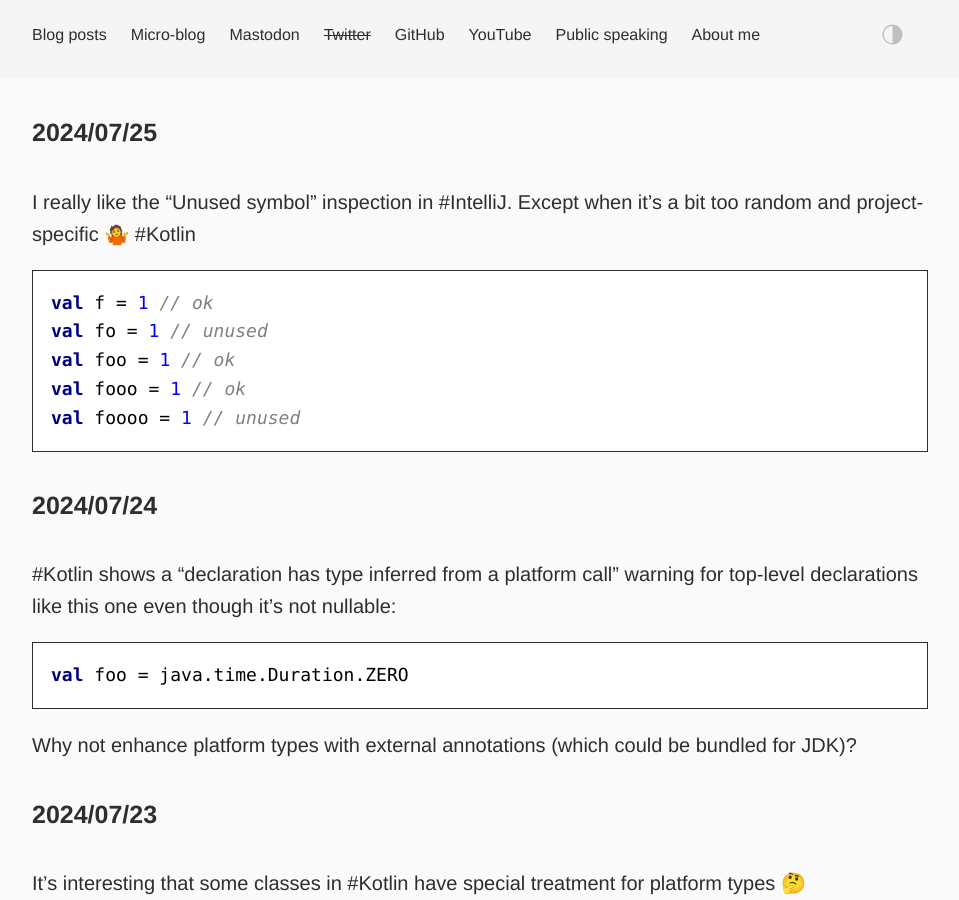
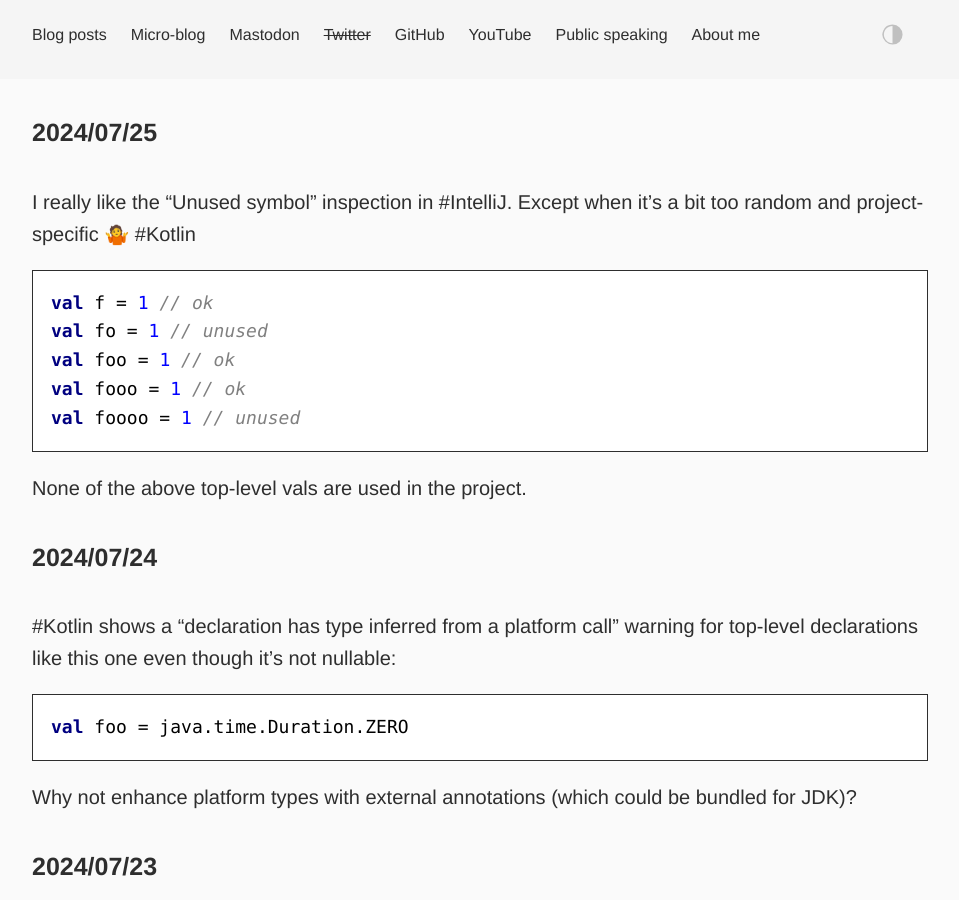
Before and after one commit to dkandalov/dkandalov.github.io, a Jekyll site: the page built from micro-blog.md, in a window 1280 px wide and 900 px high. Shown: the whole window, without its empty margins (160-1119 px from the left). Built offline with Jekyll 4.4.1, drawn with Linux system fonts in a browser that asks for light colours.

Commit message:
updated micro-blog

```diff
--- a/micro-blog.md
+++ b/micro-blog.md
@@ -12,6 +12,7 @@ val foo = 1 // ok
 val fooo = 1 // ok
 val foooo = 1 // unused
 </kotlin>
+None of the above top-level vals are used in the project.
 
 #### 2024/07/24
 #Kotlin shows a "declaration has type inferred from a platform call" warning for top-level declarations like this one even though it's not nullable:
```
